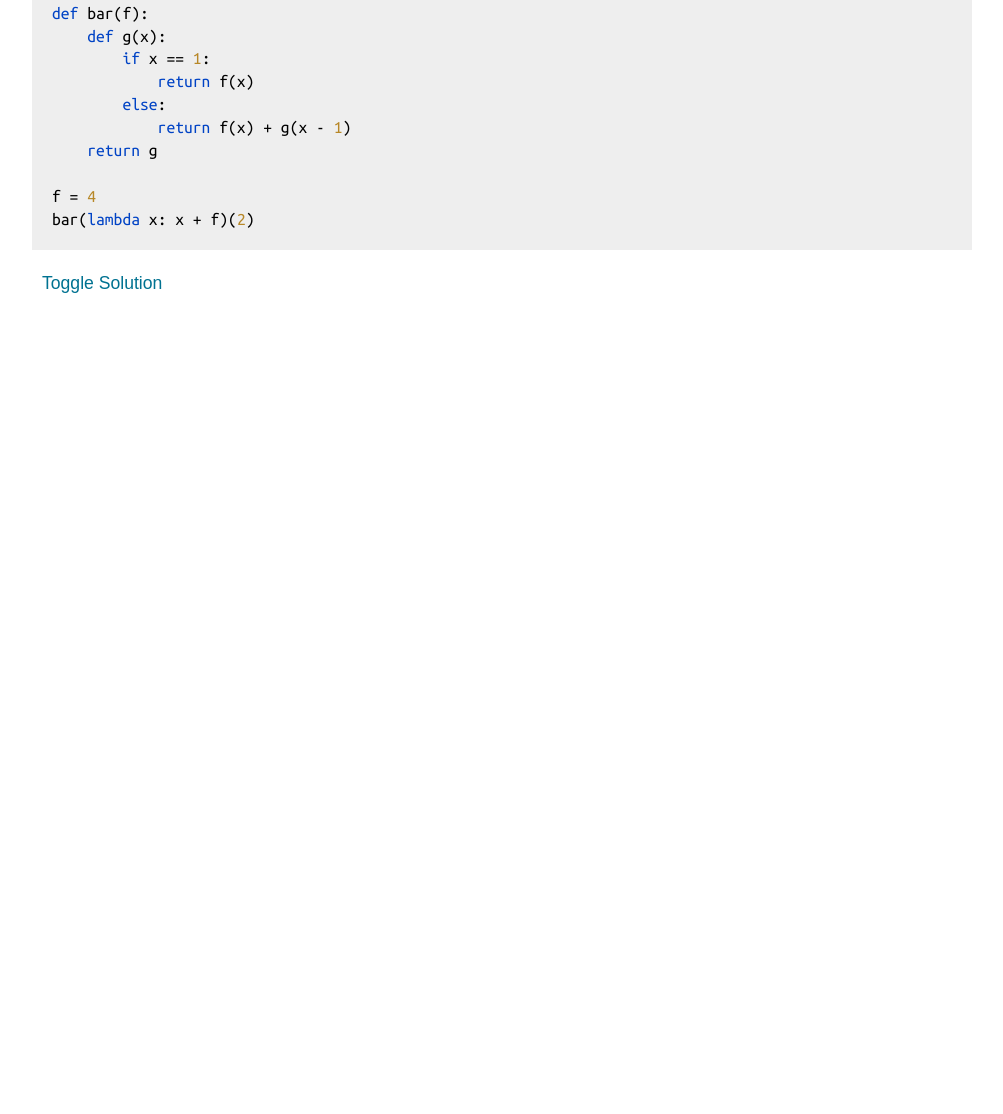
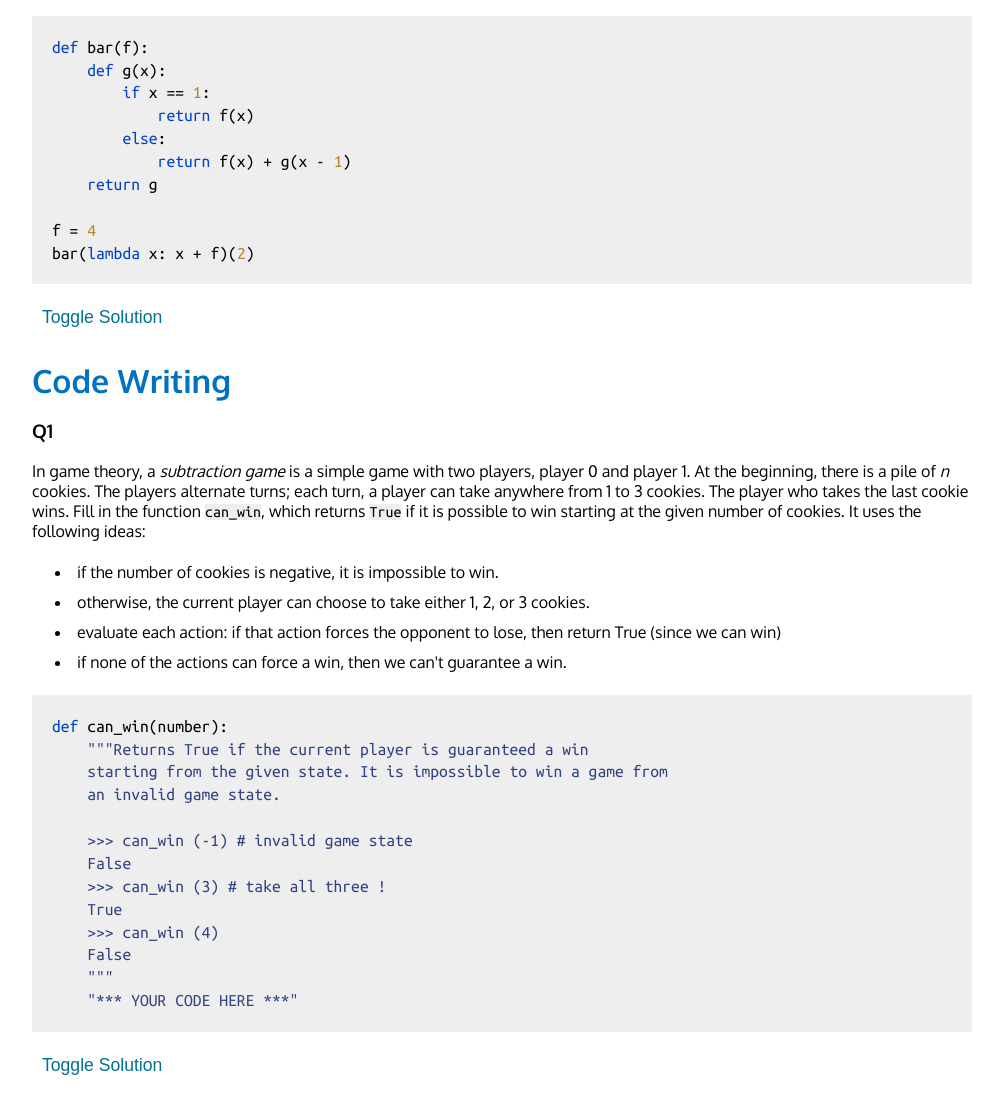
Before and after one commit to albert12132/albert12132.github.io, a plain HTML site: page cs61a/review/recursion/exam/index.html in a window 1280 px wide. Shown: the part 1250-2364 px from the top of the page, without its empty margins (273-1276 px from the left). Before the commit the page ends 1584 px from the top, so only its background shows below. Drawn offline with nearby package versions, Linux system fonts and the light colour scheme.

Commit message:
Added subtraction game problem to recursion

```diff
--- a/cs61a/review/recursion/exam/index.html
+++ b/cs61a/review/recursion/exam/index.html
@@ -63,6 +63,10 @@
   <li><a href="#env2">Q2</a></li>
   <li><a href="#env3">Q3</a></li>
 </ul></div>
+<h3>Code Writing</h3>
+<div><ul>
+  <li><a href="#code1">Q1</a></li>
+</ul></div>
         </div>
         <div id='nav-bar-fixed'>
 
@@ -91,6 +95,7 @@
     <h2>Contents</h2>
     <ol>
   <li><a href="#env">Environment Diagrams</a></li>
+  <li><a href="#code">Code Writing</a></li>
 </ol>
   </div>
 
@@ -142,6 +147,52 @@ bar(lambda x: x + f)(2)
 <button id='2' class='toggleButton'>Toggle Solution<noscript> (enable JavaScript)</noscript></button><div class="solution 2"><p><iframe width="900" height="500" frameborder="0" src="http://tutor.composingprograms.com/visualize.html#mode=display&cumulative=true&py=3&code=%0Adef+bar%28f%29%3A%0A++++def+g%28x%29%3A%0A++++++++if+x+%3D%3D+1%3A%0A++++++++++++return+f%28x%29%0A++++++++else%3A%0A++++++++++++return+f%28x%29+%2B+g%28x+-+1%29%0A++++return+g%0A%0Af+%3D+4%0Abar%28lambda+x%3A+x+%2B+f%29%282%29%0A"></iframe></p>
 </div>
 
+<h2 id="code" class="subtopic anchor">Code Writing</h2>
+<h3 id="code1" class="question anchor">Q1</h3>
+<p>In game theory, a <i>subtraction game</i> is
+         a simple game with two players, player 0 and player 1.  At the
+         beginning, there is a pile of <i>n</i> cookies. The players
+         alternate turns; each turn, a player can take anywhere from 1
+         to 3 cookies. The player who takes the last cookie wins.  Fill
+         in the function <tt>can_win</tt>, which returns <tt>True</tt>
+         if it is possible to win starting at the given number of
+         cookies. It uses the following ideas:<ul>
+  <li>if the number of cookies is negative, it is impossible
+             to win.</li>
+  <li>otherwise, the current player can choose to take either
+             1, 2, or 3 cookies.</li>
+  <li>evaluate each action: if that action forces the opponent
+            to lose, then return True (since we can win)</li>
+  <li>if none of the actions can force a win, then we
+            can't guarantee a win.</li>
+</ul></p>
+<pre class="prettyprint">
+def can_win(number):
+    """Returns True if the current player is guaranteed a win
+    starting from the given state. It is impossible to win a game from
+    an invalid game state.
+
+    &gt;&gt;&gt; can_win (-1) # invalid game state
+    False
+    &gt;&gt;&gt; can_win (3) # take all three !
+    True
+    &gt;&gt;&gt; can_win (4)
+    False
+    """
+    "*** YOUR CODE HERE ***" </pre>
+<button id='3' class='toggleButton'>Toggle Solution<noscript> (enable JavaScript)</noscript></button><div class="solution 3"><pre class="prettyprint">
+def can_win(number):
+    if number &lt;= 0:
+        return False
+    action = 1
+    while action &lt;= 3:
+        new_state = number - action
+        if not can_win ( new_state ):
+            return True
+        action += 1
+    return False</pre>
+</div>
+
   </div>
       </div>
     </div>
```
